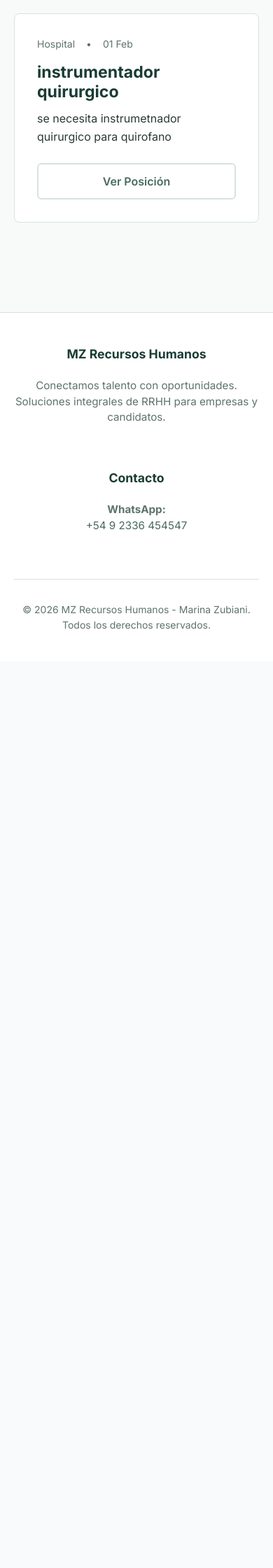
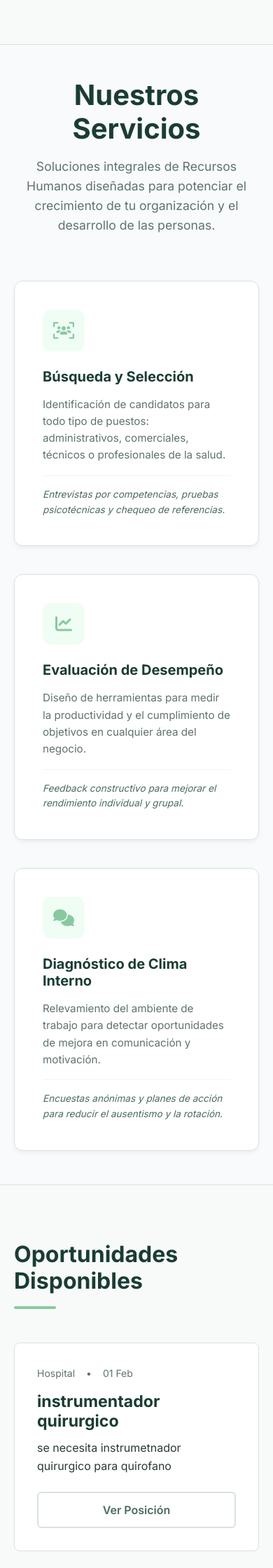
Before and after one commit to GerardodeMartini/RR-HH-, a Django app: page / in a window 390 px wide. Shown: the part 609-2849 px from the top of the page at 70% size. Before the commit the page ends 1508 px from the top, so only its background shows below. Run offline with Django 5.2, Linux system fonts and the light colour scheme; data comes from the database, SQL or seed files in the repository; parts of the project's set-up code (start-up, migrations or seed data) failed here and were passed over.

Commit message:
feat(ui): Add Hero section with background and Services grid

```diff
--- a/hr_project/templates/base.html
+++ b/hr_project/templates/base.html
@@ -99,9 +99,10 @@
         </div>
     </header>
 
-    <main class="container" style="padding-top: 3rem; padding-bottom: 3rem;">
+    <main style="padding-bottom: 3rem;">
+        <div class="container">
             {% if messages %}
-        <div class="messages" style="margin-bottom: 2rem;">
+            <div class="messages" style="margin-top: 2rem; margin-bottom: 2rem;">
                 {% for message in messages %}
                 <div class="alert-{{ message.tags }}" style="padding: 1rem; border-radius: 6px; margin-bottom: 0.5rem;">
                     {{ message }}
@@ -109,6 +110,7 @@
                 {% endfor %}
             </div>
             {% endif %}
+        </div>
         {% block content %}{% endblock %}
     </main>
 
--- a/hr_project/templates/vacancy_list.html
+++ b/hr_project/templates/vacancy_list.html
@@ -1,9 +1,13 @@
 {% extends "base.html" %}
 
 {% block content %}
-<div style="text-align: center; max-width: 800px; margin: 0 auto 4rem auto; padding: 2rem 1rem;">
+<!-- Hero Section -->
+<div class="hero-section">
+    <div class="hero-overlay"></div>
+    <div class="hero-content">
         <div class="rotating-text-container">
             <span class="rotating-text" id="changingText">Conectamos el mejor talento con empresas líderes.</span>
+        </div>
     </div>
 
     <script>
@@ -20,18 +24,64 @@
             const textElement = document.getElementById('changingText');
 
             setInterval(() => {
-                // Iniciar desvanecimiento (Fade out)
                 textElement.style.opacity = 0;
-
-                // Esperar a que se desvanezca, cambiar el texto y reaparecer (Fade in)
                 setTimeout(() => {
                     currentIndex = (currentIndex + 1) % phrases.length;
                     textElement.textContent = phrases[currentIndex];
                     textElement.style.opacity = 1;
-                }, 500); // Medio segundo para coincidir con la transición CSS
-            }, 3500); // Cambiar frase cada 3.5 segundos
+                }, 500);
+            }, 3500);
         });
     </script>
+</div>
+
+<!-- Services Section -->
+<div class="services-section">
+    <div class="container">
+        <div style="text-align: center; margin-bottom: 4rem;">
+            <h2 style="font-size: 2.5rem; margin-bottom: 1rem;">Nuestros Servicios</h2>
+            <p style="color: var(--text-muted); font-size: 1.1rem; max-width: 700px; margin: 0 auto;">Soluciones integrales de Recursos Humanos diseñadas para potenciar el crecimiento de tu organización y el desarrollo de las personas.</p>
+        </div>
+
+        <div class="services-grid">
+            <!-- Búsqueda y Selección -->
+            <div class="service-card">
+                <div class="service-icon"><i class="fas fa-users-viewfinder"></i></div>
+                <h3>Búsqueda y Selección</h3>
+                <p>Identificación de candidatos para todo tipo de puestos: administrativos, comerciales, técnicos o profesionales de la salud.</p>
+                <div class="service-features">
+                    Entrevistas por competencias, pruebas psicotécnicas y chequeo de referencias.
+                </div>
+            </div>
+
+            <!-- Evaluación de Desempeño -->
+            <div class="service-card">
+                <div class="service-icon"><i class="fas fa-chart-line"></i></div>
+                <h3>Evaluación de Desempeño</h3>
+                <p>Diseño de herramientas para medir la productividad y el cumplimiento de objetivos en cualquier área del negocio.</p>
+                <div class="service-features">
+                    Feedback constructivo para mejorar el rendimiento individual y grupal.
+                </div>
+            </div>
+
+            <!-- Diagnóstico de Clima Interno -->
+            <div class="service-card">
+                <div class="service-icon"><i class="fas fa-comments"></i></div>
+                <h3>Diagnóstico de Clima Interno</h3>
+                <p>Relevamiento del ambiente de trabajo para detectar oportunidades de mejora en comunicación y motivación.</p>
+                <div class="service-features">
+                    Encuestas anónimas y planes de acción para reducir el ausentismo y la rotación.
+                </div>
+            </div>
+        </div>
+    </div>
+</div>
+
+<!-- Vacancy List -->
+<div class="container" style="margin-top: 5rem;">
+    <div style="margin-bottom: 3rem;">
+        <h2 style="font-size: 2rem;">Oportunidades Disponibles</h2>
+        <div style="width: 60px; height: 4px; background: var(--accent-color); border-radius: 2px; margin-top: 0.5rem;"></div>
     </div>
 
     <div class="vacancy-grid">
@@ -53,4 +103,5 @@
         <p>No hay posiciones abiertas en este momento.</p>
         {% endfor %}
     </div>
+</div>
 {% endblock %}
--- a/static/css/styles.css
+++ b/static/css/styles.css
@@ -298,6 +298,7 @@ select {
 /* Dashboard Components */
 .dashboard-container {
     padding: 2rem 0;
+    margin-top: 1rem;
 }
 
 .dashboard-header {
@@ -646,7 +647,7 @@ footer {
     border-radius: 8px;
     border: 1px solid var(--border-color);
     max-width: 800px;
-    margin: 0 auto;
+    margin: 3rem auto;
 }
 
 @media screen and (max-width: 768px) {
@@ -676,7 +677,126 @@ footer {
     }
 }
 
-/* Small Phones (under 480px) */
+/* Hero Section */
+.hero-section {
+    position: relative;
+    width: 100%;
+    min-height: 400px;
+    background-image: url('../img/hero-bg.png');
+    background-size: cover;
+    background-position: center;
+    background-attachment: fixed;
+    display: flex;
+    align-items: center;
+    justify-content: center;
+    margin-top: -3rem; /* Offset the main padding if necessary */
+    margin-bottom: 4rem;
+}
+
+.hero-overlay {
+    position: absolute;
+    top: 0;
+    left: 0;
+    width: 100%;
+    height: 100%;
+    background: rgba(26, 60, 52, 0.65); /* Sage dark with opacity */
+    z-index: 1;
+}
+
+.hero-content {
+    position: relative;
+    z-index: 2;
+    text-align: center;
+    color: white;
+    padding: 0 20px;
+}
+
+.hero-content .rotating-text-container {
+    color: #f0fdf4; /* Very light green */
+    text-shadow: 0 2px 4px rgba(0,0,0,0.3);
+}
+
+.hero-content .rotating-text {
+    font-size: 2.2rem;
+    font-weight: 700;
+    letter-spacing: 1px;
+}
+
+/* Services Section */
+.services-section {
+    padding: 5rem 0;
+    background: #f8fafc;
+    border-top: 1px solid var(--border-color);
+    border-bottom: 1px solid var(--border-color);
+    margin-bottom: 4rem;
+}
+
+.services-grid {
+    display: grid;
+    grid-template-columns: repeat(auto-fit, minmax(300px, 1fr));
+    gap: 2.5rem;
+}
+
+.service-card {
+    background: white;
+    padding: 2.5rem;
+    border-radius: 12px;
+    border: 1px solid var(--border-color);
+    box-shadow: 0 4px 6px -1px rgba(0, 0, 0, 0.05);
+    transition: transform 0.3s;
+    text-align: left;
+}
+
+.service-card:hover {
+    transform: translateY(-5px);
+    border-color: var(--accent-color);
+}
+
+.service-icon {
+    width: 60px;
+    height: 60px;
+    background: #f0fdf4;
+    color: var(--accent-color);
+    border-radius: 12px;
+    display: flex;
+    align-items: center;
+    justify-content: center;
+    font-size: 1.5rem;
+    margin-bottom: 1.5rem;
+}
+
+.service-card h3 {
+    font-size: 1.25rem;
+    margin-bottom: 1rem;
+    color: var(--primary-color);
+}
+
+.service-card p {
+    font-size: 0.95rem;
+    color: var(--text-muted);
+    line-height: 1.6;
+    margin-bottom: 1rem;
+}
+
+.service-features {
+    font-size: 0.85rem;
+    color: var(--secondary-color);
+    font-style: italic;
+    border-top: 1px solid #f1f5f9;
+    padding-top: 1rem;
+}
+
+@media screen and (max-width: 768px) {
+    .hero-content .rotating-text {
+        font-size: 1.5rem;
+    }
+    .hero-section {
+        min-height: 300px;
+    }
+    .services-section {
+        padding: 3rem 0;
+    }
+}
 @media screen and (max-width: 480px) {
     .top-nav-container,
     .header-main-content {
```
Also changed, not shown: 1 other file. Lines whose indentation alone changed are shown as unchanged.
